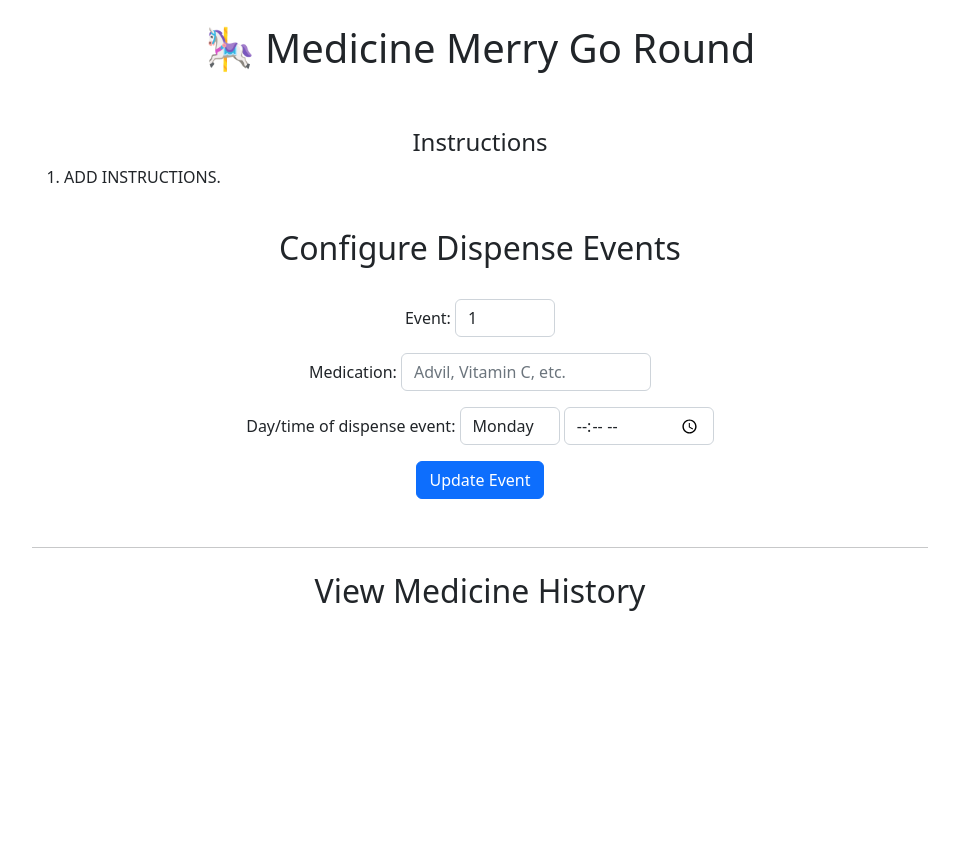
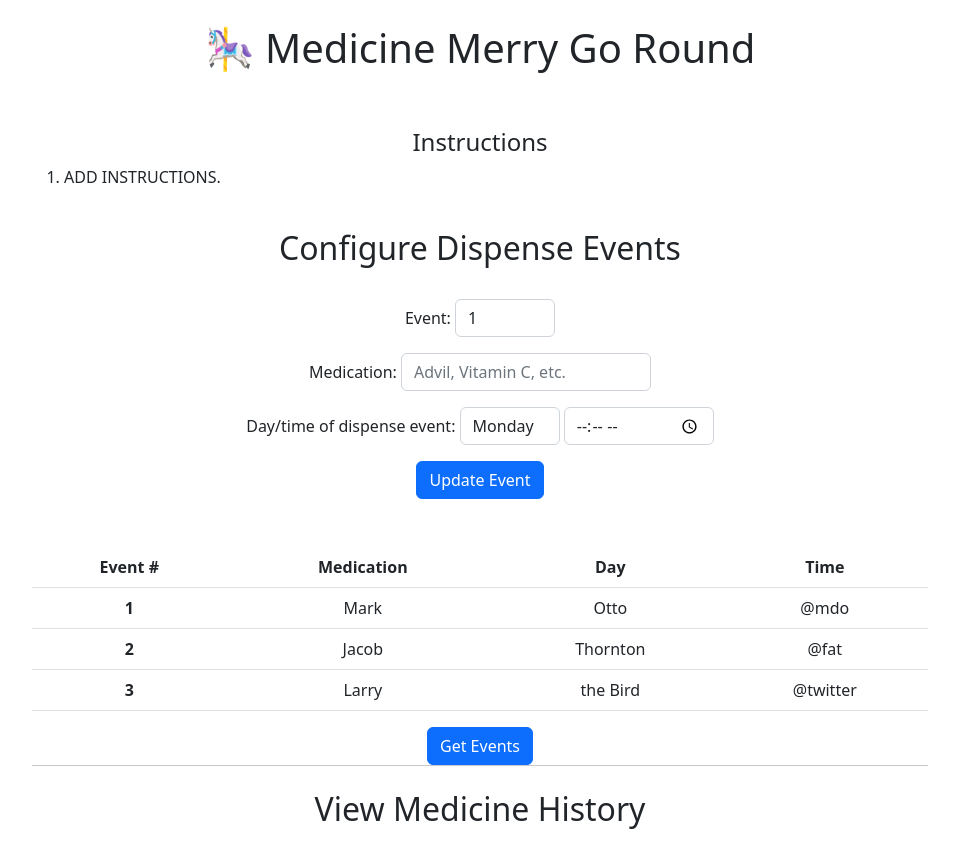
Before and after one commit to kobemartin/SeniorDesign, a plain HTML site: page webpage/index.html in a window 1280 px wide. Shown: the whole page, without its empty margins (160-1119 px from the left). Before the commit the page ends 800 px from the top, so only its background shows below. Drawn offline with nearby package versions, Linux system fonts and the light colour scheme.

Commit message:
Added table to webpage

```diff
--- a/webpage/index.html
+++ b/webpage/index.html
@@ -73,6 +73,41 @@
         <br>
 
 
+        <table class="table">
+            <thead>
+              <tr>
+                <th scope="col">Event #</th>
+                <th scope="col">Medication</th>
+                <th scope="col">Day</th>
+                <th scope="col">Time</th>
+              </tr>
+            </thead>
+            <tbody>
+              <tr>
+                <th scope="row">1</th>
+                <td>Mark</td>
+                <td>Otto</td>
+                <td>@mdo</td>
+              </tr>
+              <tr>
+                <th scope="row">2</th>
+                <td>Jacob</td>
+                <td>Thornton</td>
+                <td>@fat</td>
+              </tr>
+              <tr>
+                <th scope="row">3</th>
+                <td>Larry</td>
+                <td>the Bird</td>
+                <td>@twitter</td>
+              </tr>
+            </tbody>
+          </table>
+
+
+        <button onclick="getDispenseEvents()" class="btn btn-primary">Get Events</button>
+
+
 
 <!--        GET LOGS-->
         <hr width="50%">
```
Also changed, not shown: webpage/script.js (+10 -0 lines).
